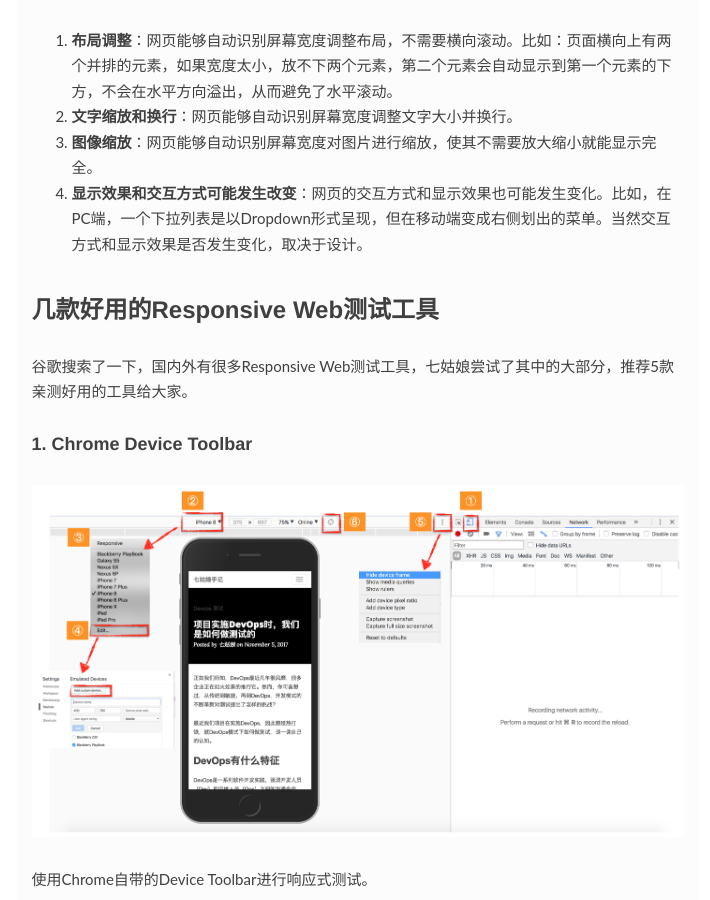
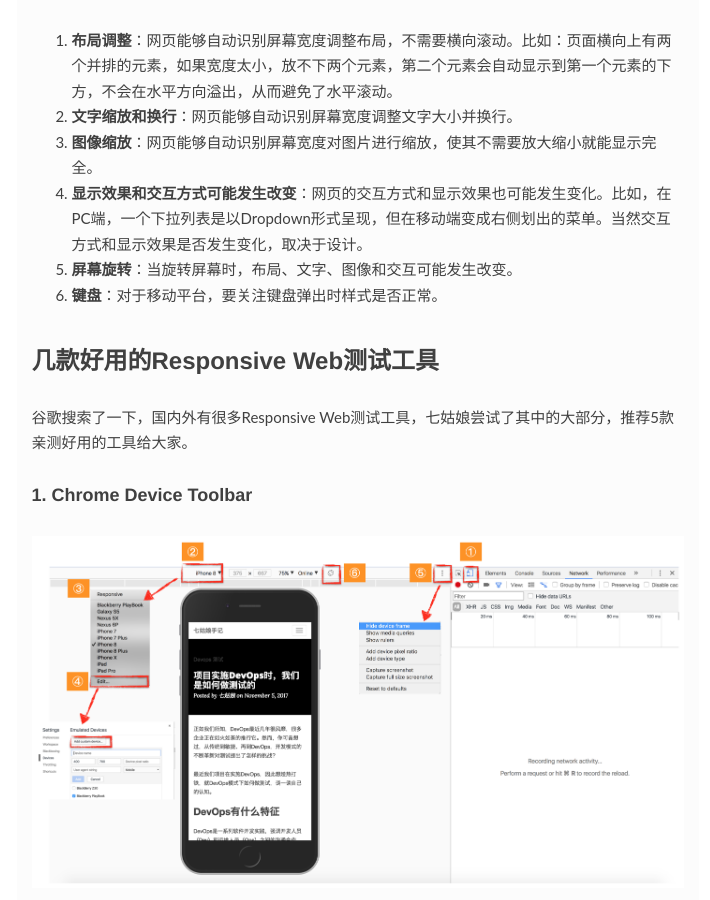
Before and after one commit to JulyShi/Blogs, a Jekyll site: the page built from _posts/2018-01-14-Responsive-web-testing1.md, in a window 1280 px wide and 900 px high, scrolled down 2499 px. Shown: the whole window, without its empty margins (331-1041 px from the left). Built offline with Jekyll 4.4.1, drawn with Linux system fonts in a browser that asks for light colours; nearby versions of some CDN libraries; comment, search, counter and statistics services are not loaded.

Commit message:
update resonsive web testing artical

```diff
--- a/_posts/2018-01-14-Responsive-web-testing1.md
+++ b/_posts/2018-01-14-Responsive-web-testing1.md
@@ -51,7 +51,9 @@
 1. **布局调整**：网页能够自动识别屏幕宽度调整布局，不需要横向滚动。比如：页面横向上有两个并排的元素，如果宽度太小，放不下两个元素，第二个元素会自动显示到第一个元素的下方，不会在水平方向溢出，从而避免了水平滚动。
 2. **文字缩放和换行**：网页能够自动识别屏幕宽度调整文字大小并换行。
 3. **图像缩放**：网页能够自动识别屏幕宽度对图片进行缩放，使其不需要放大缩小就能显示完全。
-2. **显示效果和交互方式可能发生改变**：网页的交互方式和显示效果也可能发生变化。比如，在PC端，一个下拉列表是以Dropdown形式呈现，但在移动端变成右侧划出的菜单。当然交互方式和显示效果是否发生变化，取决于设计。
+4. **显示效果和交互方式可能发生改变**：网页的交互方式和显示效果也可能发生变化。比如，在PC端，一个下拉列表是以Dropdown形式呈现，但在移动端变成右侧划出的菜单。当然交互方式和显示效果是否发生变化，取决于设计。
+5. **屏幕旋转**：当旋转屏幕时，布局、文字、图像和交互可能发生改变。
+6. **键盘**：对于移动平台，要关注键盘弹出时样式是否正常。
 
 ### 几款好用的Responsive Web测试工具
 
```
